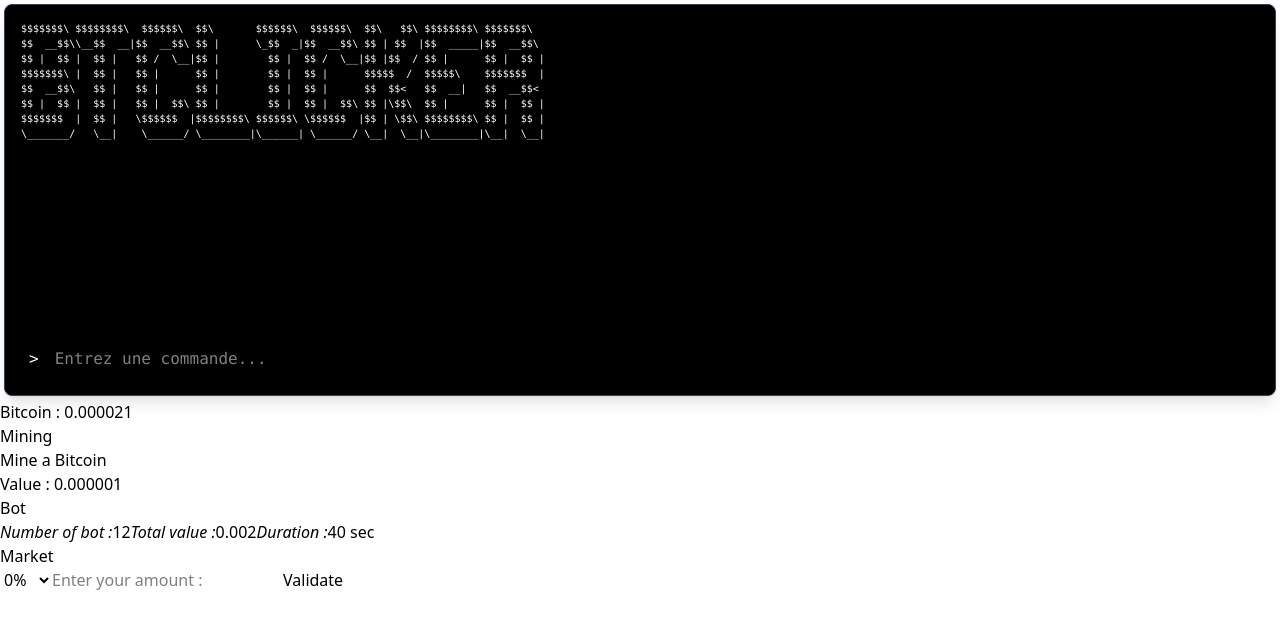
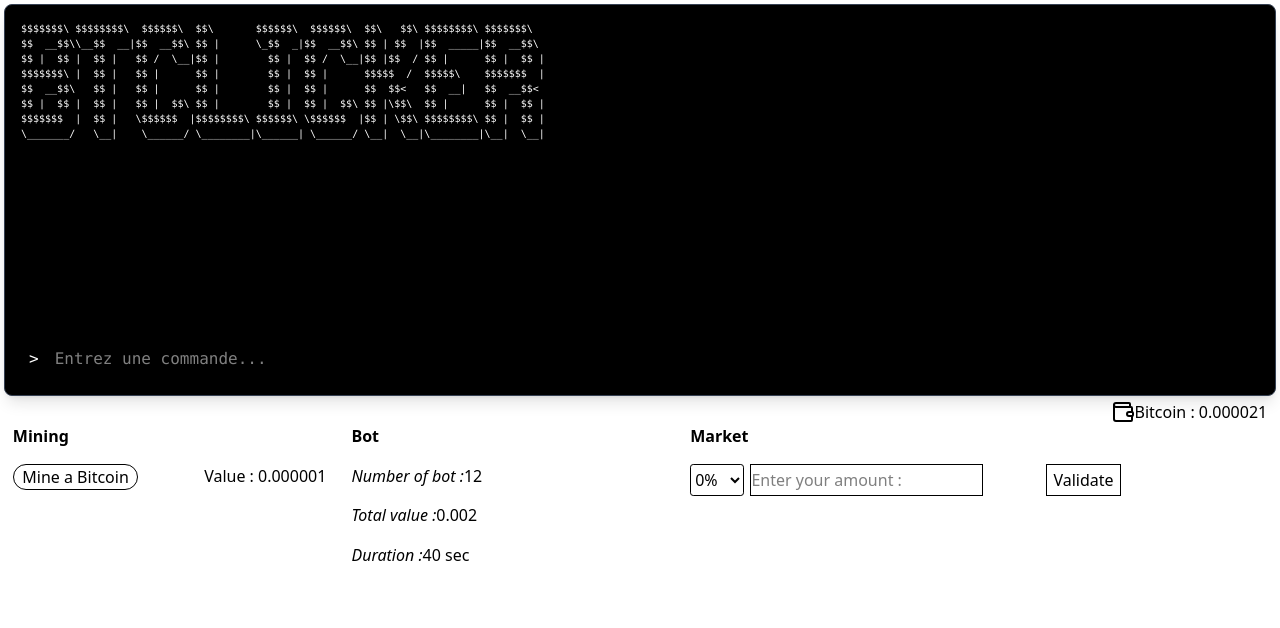
Before and after one commit to luminescencedev/BTClicker, a Next.js app in the folder frontend/: page /home in a window 1280 px wide. Shown: the top 628 px of the page. Built offline with nearby package versions, Linux system fonts and the light colour scheme.

Commit message:
add upgrade + css

```diff
--- a/frontend/component/upgrade.js
+++ b/frontend/component/upgrade.js
@@ -1,11 +1,14 @@
 export default function Upgrade() {
     return (
     <>
-    <span><img></img>Bitcoin : 0.000021</span>
+    <div id="upgrade">
+        <span><img src="/wallet.svg"></img>Bitcoin : 0.000021</span>
         <div>
             <h2>Mining</h2>
+            <article>
                 <button>Mine a Bitcoin</button>
                 <p>Value : 0.000001</p>
+            </article>
         </div>
         <div>
             <h2>Bot</h2>
@@ -28,7 +31,7 @@
             <input type="submit" value="Validate"></input>
         </form>
         </div>
-
+    </div>
     </>
     )
 }
--- a/frontend/styles/style.css
+++ b/frontend/styles/style.css
@@ -1,4 +1,68 @@
 
-body{
 
+
+
+h2{
+    font-weight: bold;
+    width: 100%;
+    margin-bottom: 5%;
 }
+article{
+    width: 100%;
+    display: flex;
+    flex-wrap: wrap;
+    justify-content: space-between;
+}
+article button{
+    border-radius: 3em;
+    border: solid black 1px;
+    width: 40%;
+}
+article button:hover{
+    color: white;
+    background-color: rgb(59, 59, 59);
+    transition: .2s;
+    border: solid rgb(181, 181, 181) 2px;
+}
+/* //////////////////////////////
+//////////// UPGRADE ////////////
+///////////////////////////////// */
+#upgrade{
+    display: flex;
+    flex-wrap: wrap;
+    align-items: flex-start;
+    margin: 0 1%;
+}
+#upgrade>span{
+    width: 100%;
+    display: flex;
+    justify-content: end;
+}
+#upgrade div{
+    width: 25%;
+    margin-right: 2%;
+    display: flex;
+    flex-wrap: wrap
+}
+#upgrade div span{
+    width: 100%;
+    margin-bottom: 5%;
+}
+#upgrade form{
+
+    width: 100%;
+    display: flex;
+    justify-content: space-between;
+}
+#upgrade select{
+    border: solid black 1px;
+    border-radius: .2em;
+    margin-right: 2%;
+}
+#upgrade input{
+    border: solid black 1px;
+}
+input[type="submit"]{
+    margin-left: 20%;
+    padding: 1% 2%;
+}
```
Lines whose indentation alone changed are shown as unchanged.
